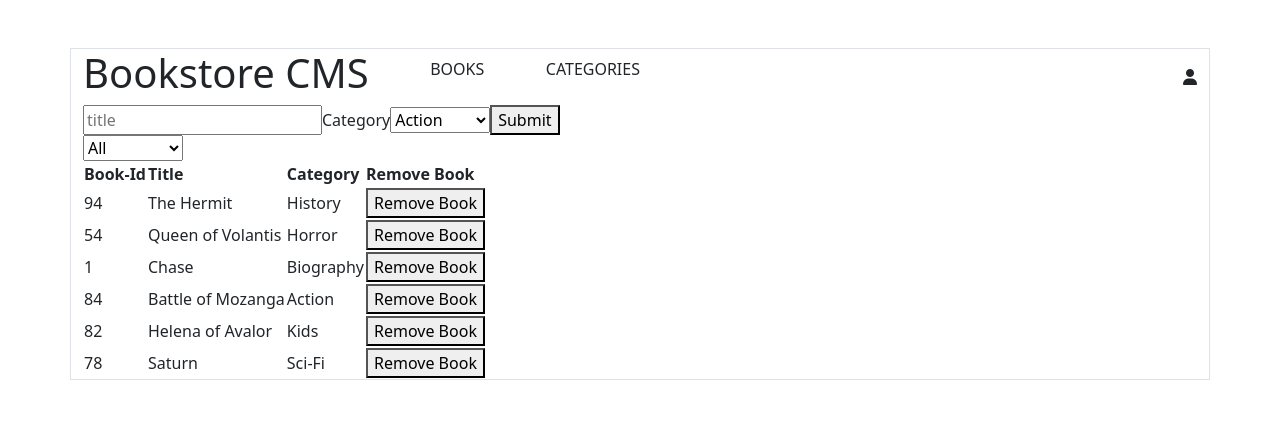
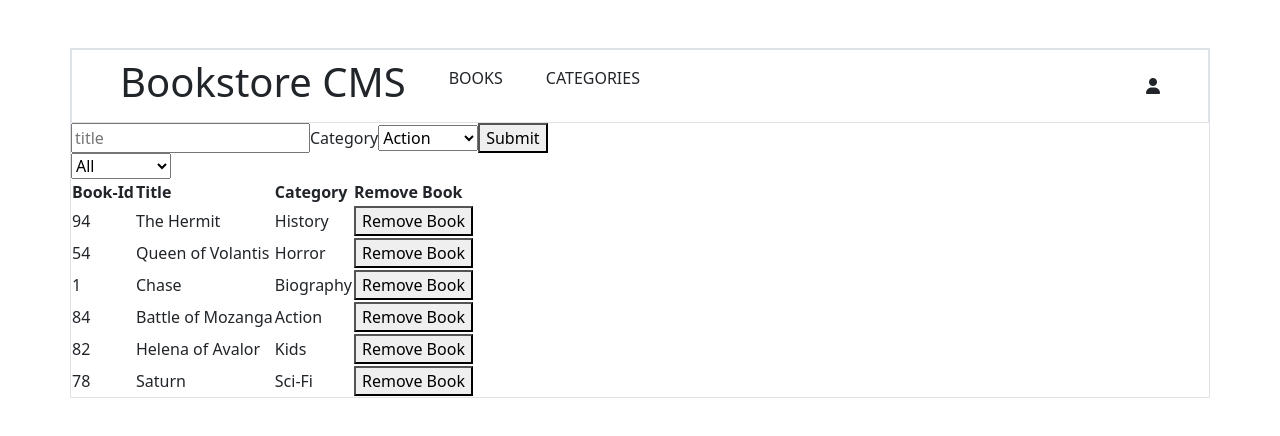
Before and after one commit to george-shammar/bookstore-cmss, a React (Create React App) app: page / in a window 1280 px wide. Shown: the top 436 px of the page. Built offline with nearby package versions, Linux system fonts and the light colour scheme.

Commit message:
Remove card margin

```diff
--- a/src/components/App.js
+++ b/src/components/App.js
@@ -6,7 +6,7 @@ import '../stylesheets/App.css';
 const App = () => (
   <>
     <div className="container mt-5 border">
-      <div className="header">
+      <div className="header border py-2 px-5">
         <div className="left-header">
           <h1>Bookstore CMS</h1>
           <p>BOOKS</p>
--- a/src/stylesheets/App.css
+++ b/src/stylesheets/App.css
@@ -2,6 +2,10 @@
     display: flex;
     align-items: center;
     justify-content: space-between;
+}
+
+.container {
+    padding: 0;
 }
 
 .left-header {
```
